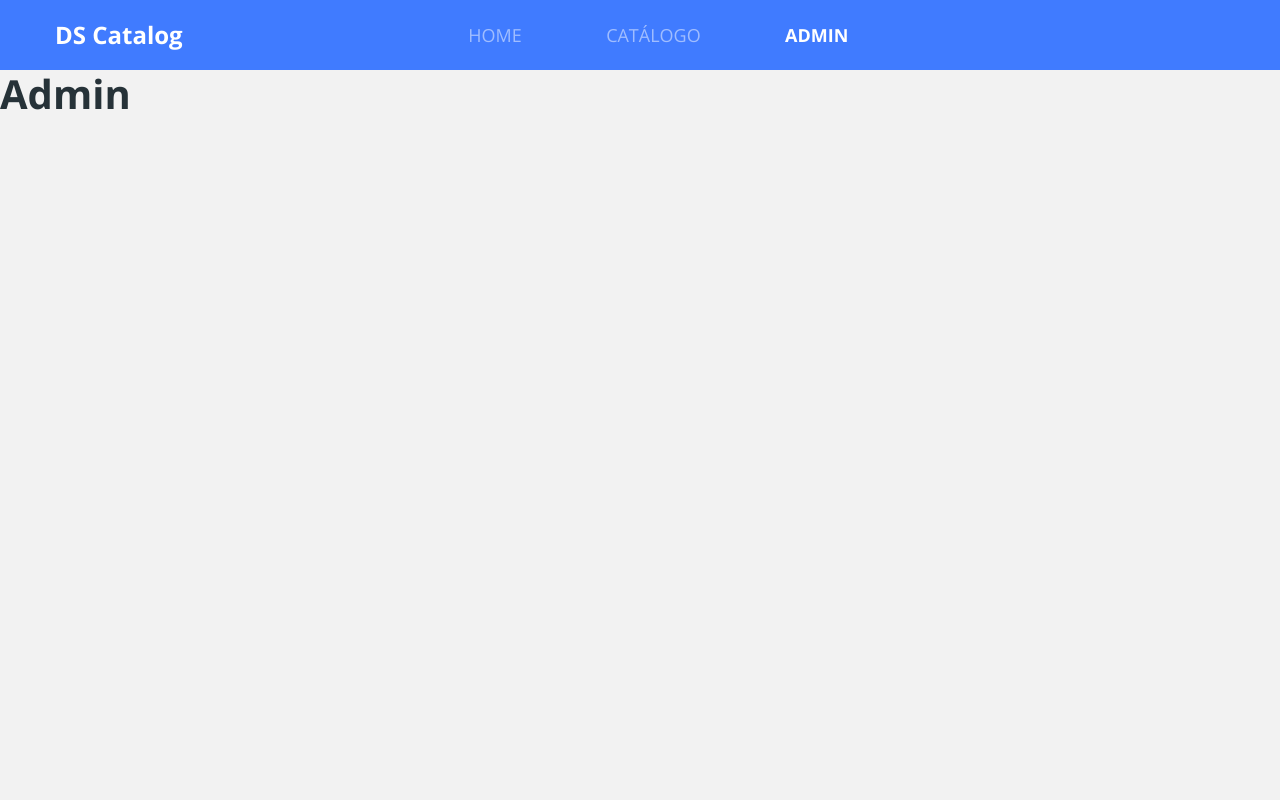
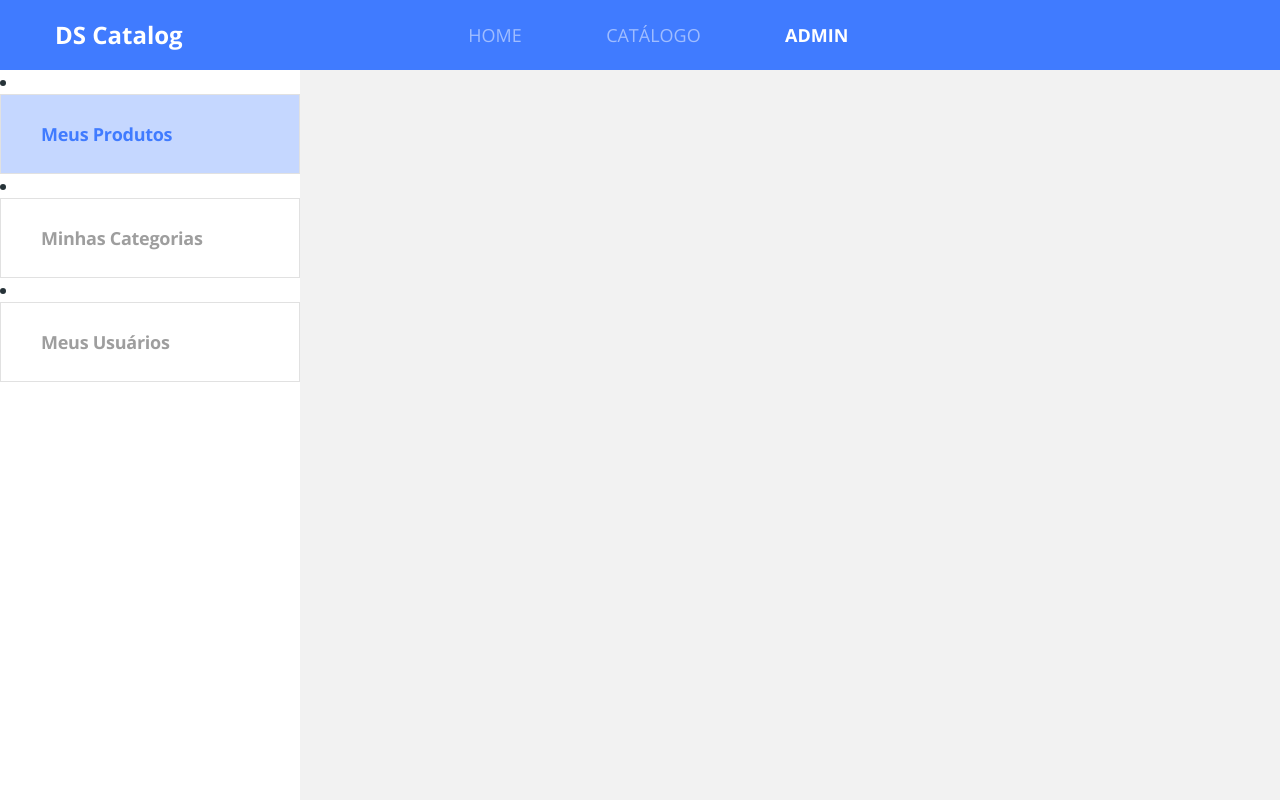
Before and after one commit to thiago-vcosta/dscatalog-bootcamp, a React (Create React App) app in the folder front-web/: page /admin in a window 1280 px wide. Built offline with nearby package versions, Linux system fonts and the light colour scheme.

Commit message:
Admin navbar layout finished

```diff
--- /dev/null
+++ b/front-web/src/pages/Admin/components/Navbar/index.tsx
@@ -0,0 +1,18 @@
+import React from 'react';
+import './styles.scss';
+
+const Navbar = () => (
+  <nav className="admin-nav-container">
+    <li>
+      <a href="link" className="admin-nav-item active">Meus Produtos</a>
+    </li>
+    <li>
+      <a href="link" className="admin-nav-item">Minhas Categorias</a>
+    </li>
+    <li>
+      <a href="link" className="admin-nav-item">Meus Usuários</a>
+    </li>
+  </nav>
+);
+
+export default Navbar;
--- /dev/null
+++ b/front-web/src/pages/Admin/components/Navbar/styles.scss
@@ -0,0 +1,28 @@
+.admin-nav-container {
+  width: 300px;
+  background: #FFF;
+  height: calc(100vh - 70px);
+}
+
+.admin-nav-item {
+  height: 80px;
+  display: block;
+  border: 1px solid #E1E1E1;
+  display: flex;
+  align-items: center;
+  padding-left: 40px;
+  font-weight: bold;
+  font-size: 18px;
+  line-height: 25px;
+  letter-spacing: -0.015em;
+  color: #9E9E9E;
+
+  &.active {
+    background: rgba(64, 123, 255, 0.3);
+    color: #407BFF;
+  }
+
+  &:hover {
+    color: #407BFF;
+  }
+}
--- a/front-web/src/pages/Admin/index.tsx
+++ b/front-web/src/pages/Admin/index.tsx
@@ -1,10 +1,9 @@
 import React from 'react';
+import Navbar from './components/Navbar';
 
 const Admin = () => (
     <div>
-        <h1>
-            Admin
-        </h1>
+        <Navbar />
     </div>
 );
 
```
Also changed, not shown: 1 other file (tests, documents, lock files or other folders).
